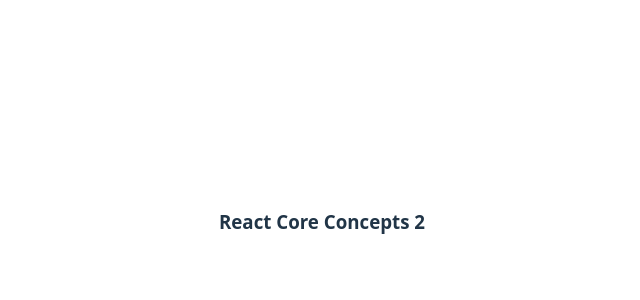
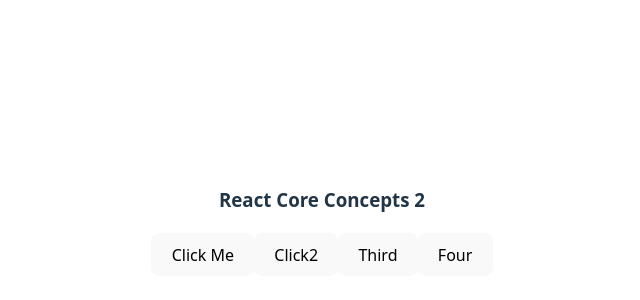
Before and after one commit to sohanur28/explore-react-core-concepts-part2, a React (Vite) app: page / in a window 1280 px wide. Shown: the part 178-478 px from the top of the page, without its empty margins (318-958 px from the left). Built offline with nearby package versions, Linux system fonts and the light colour scheme.

Commit message:
Different way to handle events in React

```diff
--- a/src/App.jsx
+++ b/src/App.jsx
@@ -2,10 +2,26 @@ import './App.css'
 
 function App() {
 
+  function handleClick(){
+    alert('button clicked');
+  }
+  const handleClick2 = () => {
+    alert(' button 2 clicked');
+  }
+
+  const addToFive = (num) =>{
+    alert(num + 5);
+  }
 
   return (
     <>
       <h3>React Core Concepts 2</h3>
+      {/* <button onclick="handleClick()">Click Me</button>  this normal js for */}
+      <button onClick={handleClick}>Click Me</button>
+      <button onClick={handleClick2}>Click2</button>
+      <button onClick={() => {alert('third clicked')}}>Third</button>
+      {/* vjailla */}
+      <button onClick={() => addToFive(3)}>Four</button>
     </>
   )
 }
```
